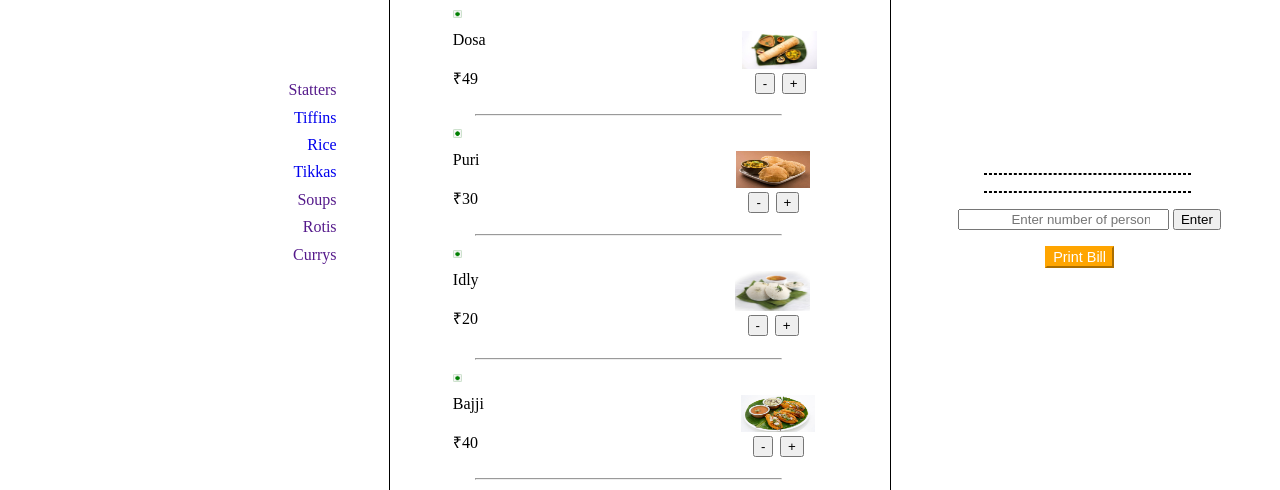
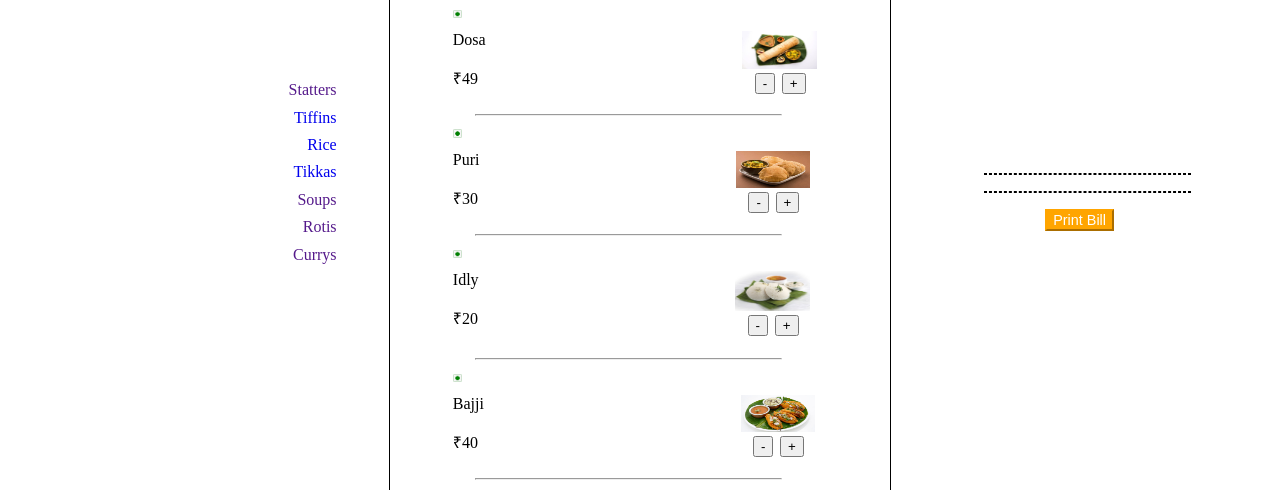
Before and after one commit to Devilatheaven/-Devheat_Beta_SeaBee, a plain HTML site: page bill.html in a window 1280 px wide. Shown: the part 256-746 px from the top of the page. Drawn offline with Linux system fonts and the light colour scheme; files whose address does not match are found by name.

Commit message:
Update bill.html

```diff
--- a/bill.html
+++ b/bill.html
@@ -517,8 +517,6 @@
             </p>
             <p><span id="gst"></span></p>
             <p><span id="famount"></span></p>
-              <input type="number" id="nofpersons" placeholder="Enter number of persons">
-              <button onclick="divide()" id="enterbutton">Enter</button>
             </div>
             <p>
               <input type="button" onclick="printbill('wholebill')" id="printbill" value="Print Bill">
```
